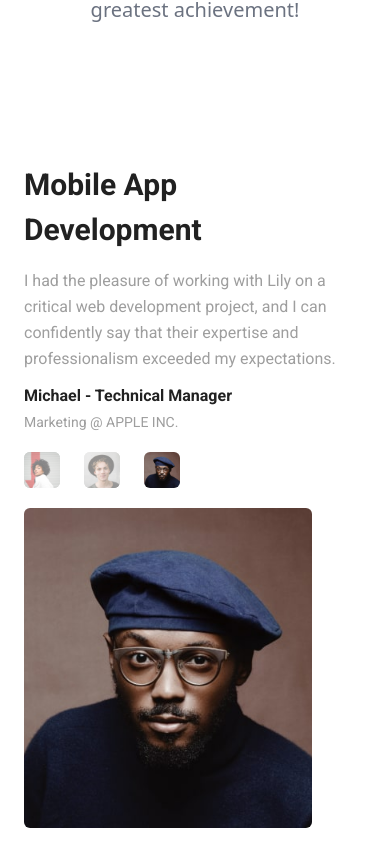
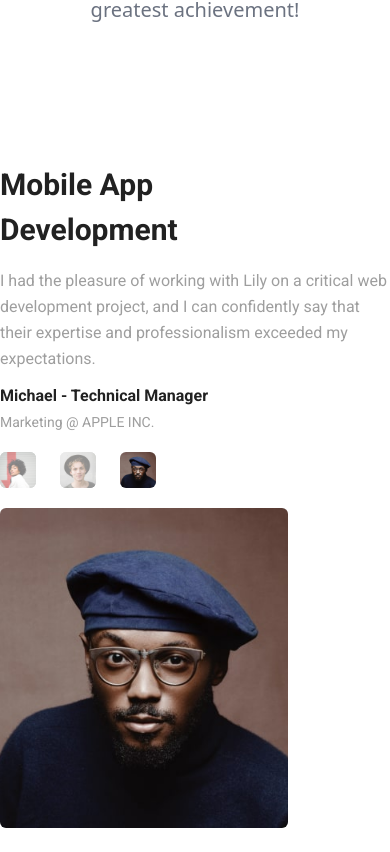
Before and after one commit to xuanphong03/F8-ReactJS-Homework, a React (Vite) app in the folder portfolio-page/: page / in a window 390 px wide. Shown: the part 8672-9524 px from the top of the page. Built offline with nearby package versions, Linux system fonts and the light colour scheme.

Commit message:
update responsive section feedback

```diff
--- a/portfolio-page/src/sections/FeedbackAboutMe.jsx
+++ b/portfolio-page/src/sections/FeedbackAboutMe.jsx
@@ -48,7 +48,7 @@
 
   return (
     <section id="feedback" className="container mx-auto max-w-screen-lg py-12">
-      <div className="mb-20 sm:mx-5 md:mx-0">
+      <div className="mb-20">
         <h2 className="mb-4 text-center text-4xl font-semibold tracking-wider">
           What Clients Say
         </h2>
@@ -58,7 +58,7 @@
         </p>
       </div>
       <div className="pt-8">
-        <div className="flex flex-col gap-5 p-6 lg:flex-row">
+        <div className="flex flex-col gap-5 py-6 lg:flex-row">
           <div>
             <h3 className="mb-4 max-w-[50%] text-3xl font-bold leading-normal">
               Mobile App Development
```
